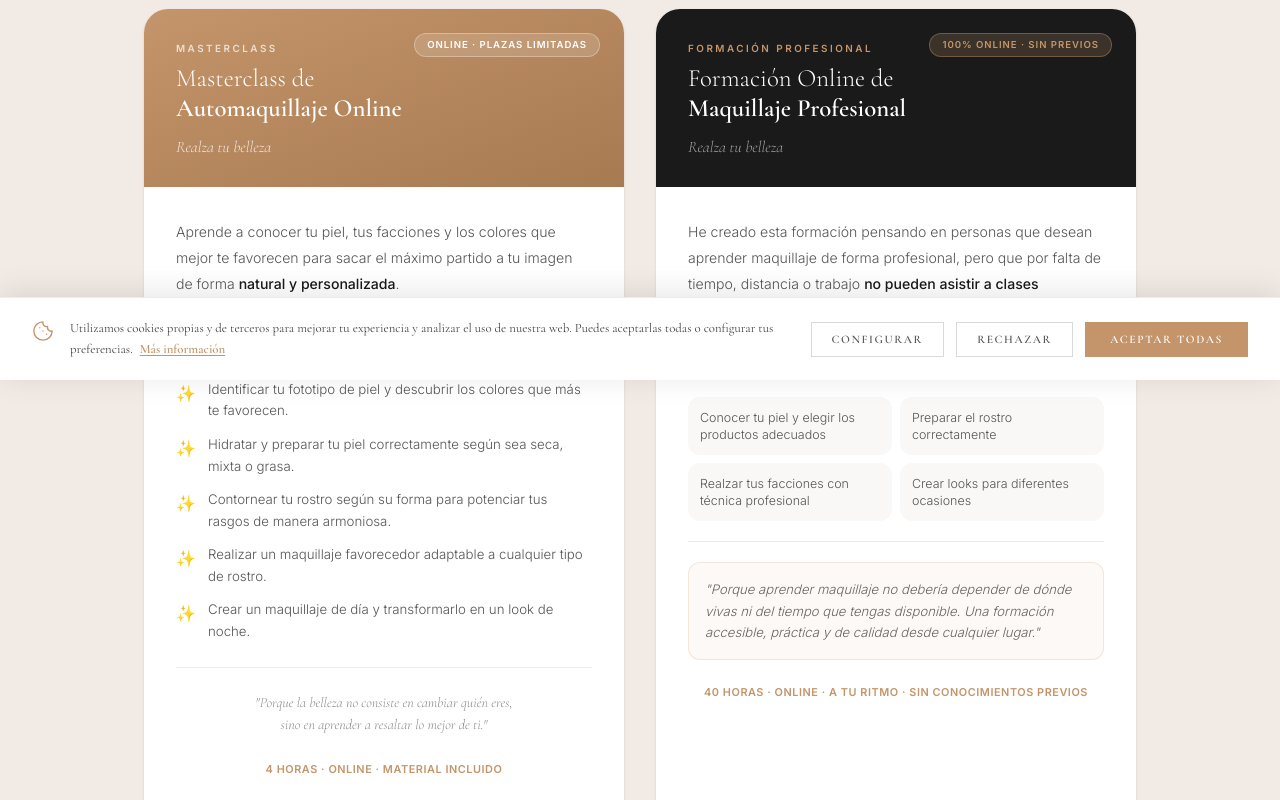
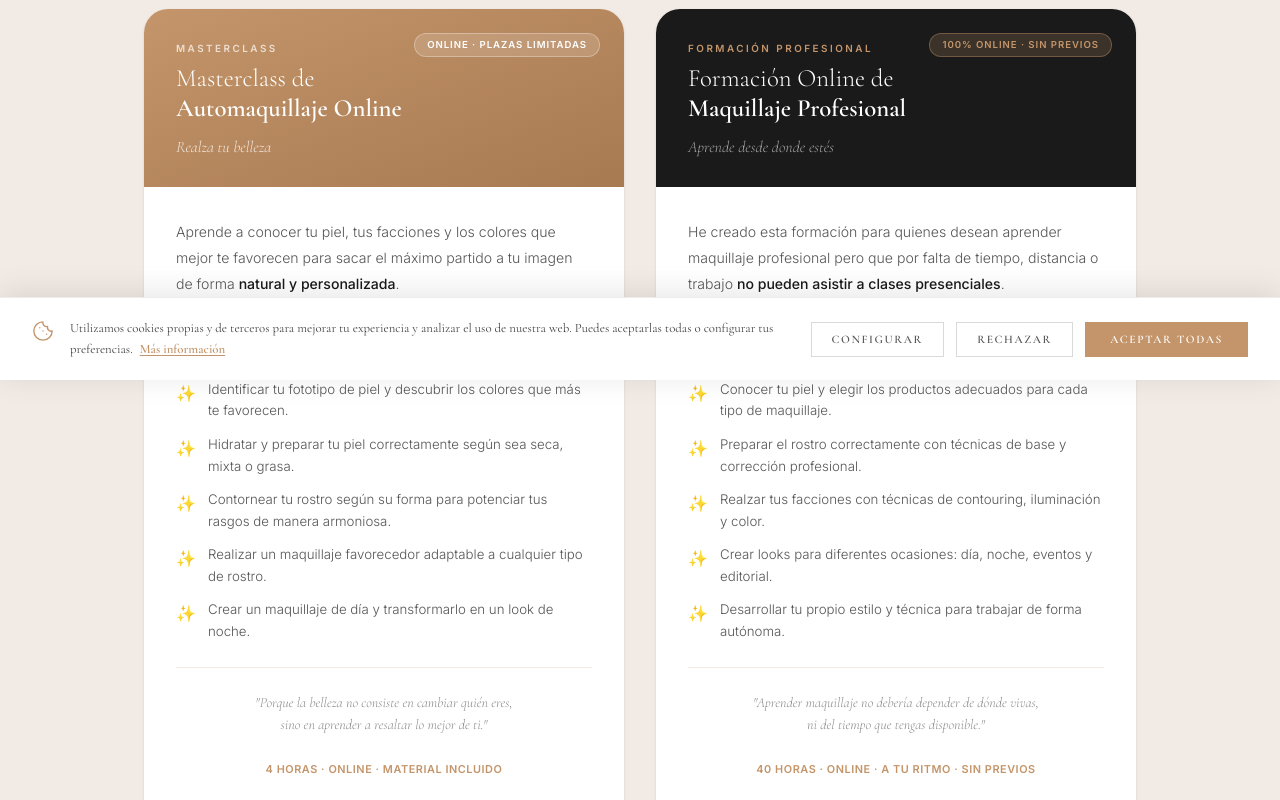
Before and after one commit to OmarChaaban15/makeup-web, an Angular app in the folder frontend/: page /cursos in a window 1280 px wide. Shown: the part 420-1220 px from the top of the page. Built offline with nearby package versions, Linux system fonts and the light colour scheme.

Commit message:
tarjetas simetricas

```diff
--- a/frontend/src/app/pages/cursos/cursos.html
+++ b/frontend/src/app/pages/cursos/cursos.html
@@ -20,12 +20,12 @@
        TARJETAS DE CURSOS
        ══════════════════════════════════════════ -->
   <div class="mx-auto mt-16 max-w-[1040px] px-6 cursos-fade-up" style="animation-delay: 0.15s;">
-    <div class="grid gap-8 lg:grid-cols-2">
+    <div class="grid gap-8 lg:grid-cols-2 lg:items-stretch">
 
-      <!-- ─── TARJETA 1: MASTERCLASS AUTOMAQUILLAJE ─── -->
+      <!-- ─── TARJETA 1: MASTERCLASS ─── -->
       <article class="flex flex-col overflow-hidden rounded-[24px] bg-white shadow-sm transition-all duration-300 hover:-translate-y-1 hover:shadow-[0_16px_48px_rgba(196,149,106,0.15)]" id="curso-automaquillaje">
 
-        <!-- Cabecera con color de acento -->
+        <!-- Cabecera -->
         <div class="relative flex flex-col justify-end bg-gradient-to-br from-[#c4956a] to-[#a87a52] p-8 pb-7">
           <span class="absolute right-6 top-6 rounded-full border border-white/30 bg-white/15 px-3 py-1 font-sans text-[0.6rem] font-semibold uppercase tracking-widest text-white backdrop-blur-sm">
             Online · Plazas Limitadas
@@ -48,7 +48,7 @@
           <!-- Separador -->
           <div class="my-6 h-px w-full bg-[#f2eae4]"></div>
 
-          <!-- Lo que aprenderás -->
+          <!-- Lista -->
           <p class="mb-4 font-sans text-[0.68rem] font-semibold uppercase tracking-[0.2em] text-[#888]">¿Qué aprenderás?</p>
           <ul class="space-y-3">
             <li class="flex items-start gap-3">
@@ -76,7 +76,7 @@
           <!-- Separador -->
           <div class="my-6 h-px w-full bg-[#f2eae4]"></div>
 
-          <!-- Cita inspiracional -->
+          <!-- Cita -->
           <p class="text-center font-serif text-[0.88rem] font-light italic leading-relaxed text-[#888]">
             "Porque la belleza no consiste en cambiar quién eres,<br>sino en aprender a resaltar lo mejor de ti."
           </p>
@@ -93,13 +93,14 @@
               Comprar Curso
             </button>
           </div>
+
         </div>
       </article>
 
-      <!-- ─── TARJETA 2: FORMACIÓN PROFESIONAL ONLINE ─── -->
+      <!-- ─── TARJETA 2: FORMACIÓN PROFESIONAL ─── -->
       <article class="flex flex-col overflow-hidden rounded-[24px] bg-white shadow-sm transition-all duration-300 hover:-translate-y-1 hover:shadow-[0_16px_48px_rgba(26,26,26,0.12)]" id="curso-formacion-online">
 
-        <!-- Cabecera oscura -->
+        <!-- Cabecera -->
         <div class="relative flex flex-col justify-end bg-[#1a1a1a] p-8 pb-7">
           <span class="absolute right-6 top-6 rounded-full border border-[#c4956a]/40 bg-[#c4956a]/20 px-3 py-1 font-sans text-[0.6rem] font-semibold uppercase tracking-widest text-[#c4956a]">
             100% Online · Sin previos
@@ -108,50 +109,56 @@
           <h2 class="mt-2 font-serif text-[1.55rem] font-light leading-[1.2] text-white">
             Formación Online de<br><strong class="font-semibold">Maquillaje Profesional</strong>
           </h2>
-          <p class="mt-3 font-serif text-[1rem] font-light italic text-white/60">Realza tu belleza</p>
+          <p class="mt-3 font-serif text-[1rem] font-light italic text-white/60">Aprende desde donde estés</p>
         </div>
 
         <!-- Cuerpo -->
         <div class="flex flex-1 flex-col p-8">
 
-          <!-- Descripción principal -->
+          <!-- Descripción -->
           <p class="font-sans text-[0.88rem] font-light leading-[1.85] text-[#555]">
-            He creado esta formación pensando en personas que desean aprender maquillaje de forma profesional, pero que por falta de tiempo, distancia o trabajo <strong class="font-medium text-[#1a1a1a]">no pueden asistir a clases presenciales</strong>.
+            He creado esta formación para quienes desean aprender maquillaje profesional pero que por falta de tiempo, distancia o trabajo <strong class="font-medium text-[#1a1a1a]">no pueden asistir a clases presenciales</strong>.
           </p>
 
           <!-- Separador -->
-          <div class="my-5 h-px w-full bg-[#f2eae4]"></div>
+          <div class="my-6 h-px w-full bg-[#f2eae4]"></div>
 
-          <!-- Puntos clave en cards pequeñas -->
-          <p class="mb-4 font-sans text-[0.68rem] font-semibold uppercase tracking-[0.2em] text-[#888]">Aprenderás a</p>
-          <div class="grid grid-cols-2 gap-2">
-            <div class="rounded-xl bg-[#faf8f6] p-3">
-              <p class="font-sans text-[0.78rem] font-light leading-snug text-[#555]">Conocer tu piel y elegir los productos adecuados</p>
-            </div>
-            <div class="rounded-xl bg-[#faf8f6] p-3">
-              <p class="font-sans text-[0.78rem] font-light leading-snug text-[#555]">Preparar el rostro correctamente</p>
-            </div>
-            <div class="rounded-xl bg-[#faf8f6] p-3">
-              <p class="font-sans text-[0.78rem] font-light leading-snug text-[#555]">Realzar tus facciones con técnica profesional</p>
-            </div>
-            <div class="rounded-xl bg-[#faf8f6] p-3">
-              <p class="font-sans text-[0.78rem] font-light leading-snug text-[#555]">Crear looks para diferentes ocasiones</p>
-            </div>
-          </div>
+          <!-- Lista -->
+          <p class="mb-4 font-sans text-[0.68rem] font-semibold uppercase tracking-[0.2em] text-[#888]">¿Qué aprenderás?</p>
+          <ul class="space-y-3">
+            <li class="flex items-start gap-3">
+              <span class="mt-[2px] shrink-0 text-[#c4956a]">✨</span>
+              <span class="font-sans text-[0.83rem] font-light leading-relaxed text-[#555]">Conocer tu piel y elegir los productos adecuados para cada tipo de maquillaje.</span>
+            </li>
+            <li class="flex items-start gap-3">
+              <span class="mt-[2px] shrink-0 text-[#c4956a]">✨</span>
+              <span class="font-sans text-[0.83rem] font-light leading-relaxed text-[#555]">Preparar el rostro correctamente con técnicas de base y corrección profesional.</span>
+            </li>
+            <li class="flex items-start gap-3">
+              <span class="mt-[2px] shrink-0 text-[#c4956a]">✨</span>
+              <span class="font-sans text-[0.83rem] font-light leading-relaxed text-[#555]">Realzar tus facciones con técnicas de contouring, iluminación y color.</span>
+            </li>
+            <li class="flex items-start gap-3">
+              <span class="mt-[2px] shrink-0 text-[#c4956a]">✨</span>
+              <span class="font-sans text-[0.83rem] font-light leading-relaxed text-[#555]">Crear looks para diferentes ocasiones: día, noche, eventos y editorial.</span>
+            </li>
+            <li class="flex items-start gap-3">
+              <span class="mt-[2px] shrink-0 text-[#c4956a]">✨</span>
+              <span class="font-sans text-[0.83rem] font-light leading-relaxed text-[#555]">Desarrollar tu propio estilo y técnica para trabajar de forma autónoma.</span>
+            </li>
+          </ul>
 
           <!-- Separador -->
-          <div class="my-5 h-px w-full bg-[#f2eae4]"></div>
+          <div class="my-6 h-px w-full bg-[#f2eae4]"></div>
 
-          <!-- Beneficio formación online -->
-          <div class="rounded-xl border border-[#c4956a]/20 bg-[#fdf9f6] p-4">
-            <p class="font-sans text-[0.82rem] font-light italic leading-relaxed text-[#666]">
-              "Porque aprender maquillaje no debería depender de dónde vivas ni del tiempo que tengas disponible. Una formación accesible, práctica y de calidad desde cualquier lugar."
-            </p>
-          </div>
+          <!-- Cita -->
+          <p class="text-center font-serif text-[0.88rem] font-light italic leading-relaxed text-[#888]">
+            "Aprender maquillaje no debería depender de dónde vivas,<br>ni del tiempo que tengas disponible."
+          </p>
 
           <!-- Duración -->
           <p class="mt-6 text-center font-sans text-[0.68rem] font-bold uppercase tracking-wider text-[#c4956a]">
-            40 horas · Online · A tu ritmo · Sin conocimientos previos
+            40 horas · Online · A tu ritmo · Sin previos
           </p>
 
           <!-- Precio + CTA -->
@@ -161,6 +168,7 @@
               Solicitar Dossier
             </button>
           </div>
+
         </div>
       </article>
 
```
